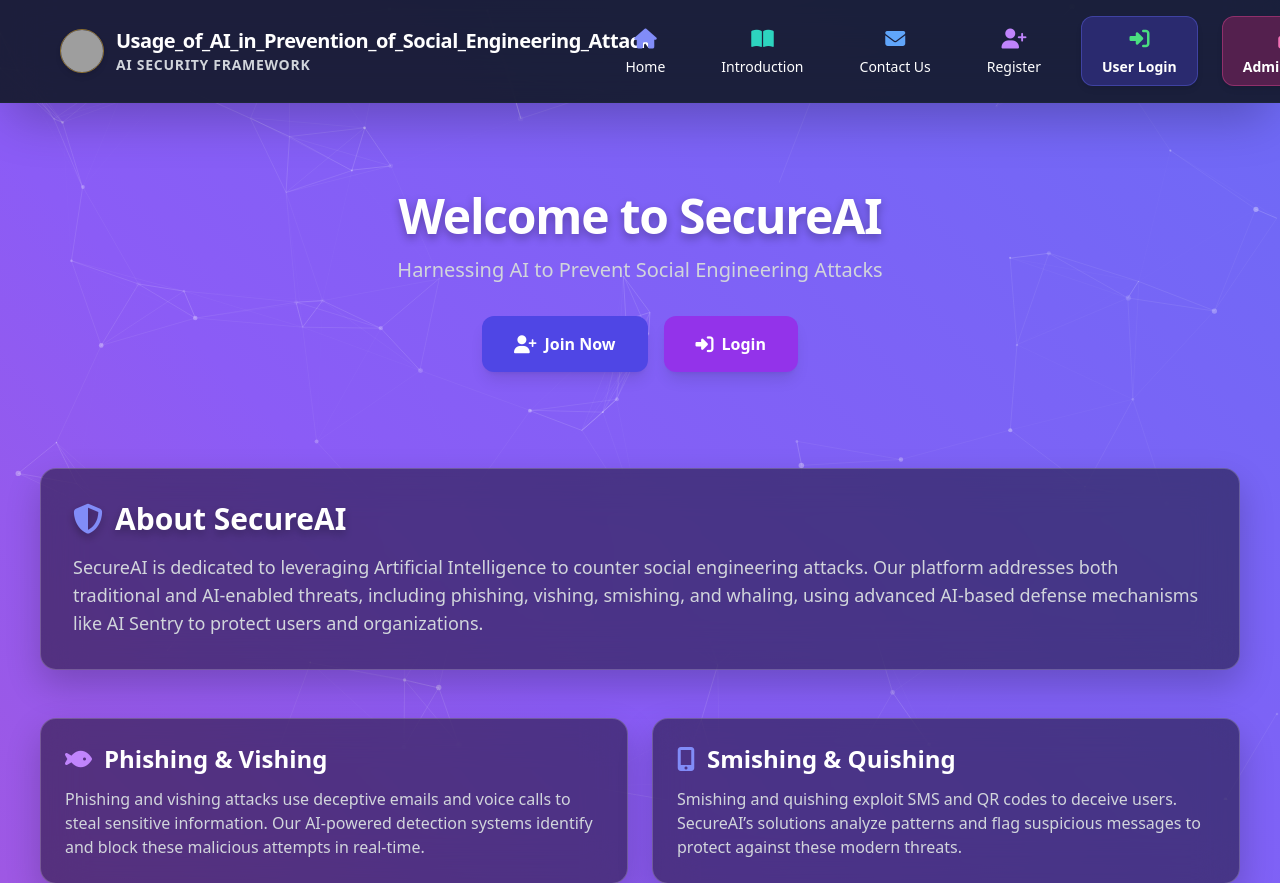
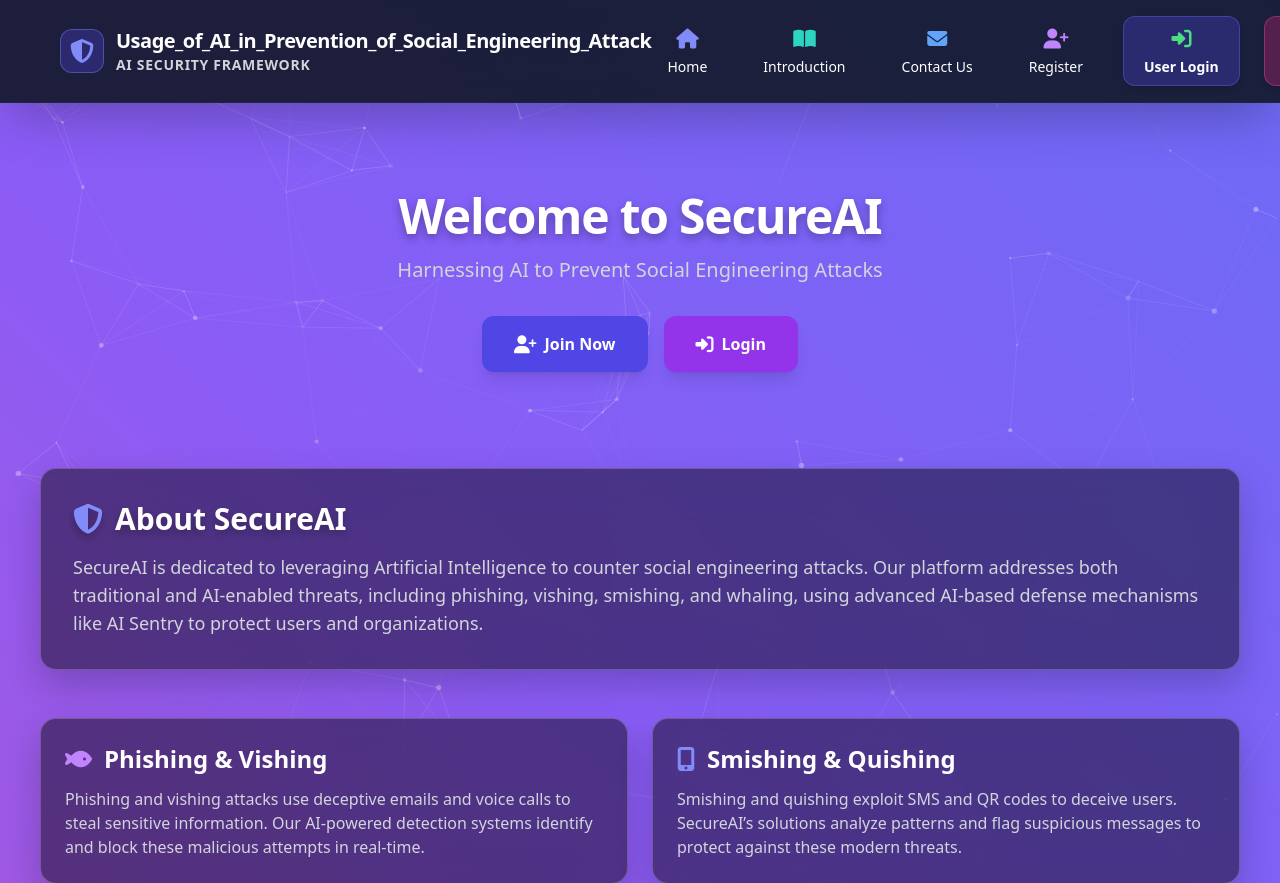
Before and after one commit to Kokalasaiteja/SecureAI, a Django app: page / in a window 1280 px wide. Shown: the top 883 px of the page. Run offline with Django 5.2, Linux system fonts and the light colour scheme; some libraries are stand-ins or nearby versions; grey boxes are pictures that could not be loaded.

Commit message:
Revert topbar and header logo image back to original shield icons

```diff
--- a/templates/admin_dashboard.html
+++ b/templates/admin_dashboard.html
@@ -38,7 +38,7 @@
     <!-- Header -->
     <div class="flex flex-col sm:flex-row justify-between items-center gap-4 mb-6 sm:mb-8 animate-slide-up bg-gray-900 bg-opacity-80 p-4 rounded-xl border border-gray-800">
         <h2 class="text-2xl sm:text-3xl font-bold flex items-center space-x-3 text-indigo-400">
-            <img src="/media/logo.jpg" alt="Logo" class="w-9 h-9 rounded-full object-cover border border-amber-400/50 shadow-md">
+            <i class="fas fa-tachometer-alt text-xl sm:text-2xl"></i>
             <span>Admin Dashboard</span>
         </h2>
         <div class="flex items-center space-x-3 w-full sm:w-auto justify-end">
--- a/templates/admin_home.html
+++ b/templates/admin_home.html
@@ -58,8 +58,8 @@
     <!-- Header -->
     <header class="bg-gray-900 bg-opacity-90 backdrop-blur-md p-4 shadow-lg fixed w-full z-20 top-0 left-0 border-b border-gray-800">
         <div class="container mx-auto flex flex-wrap justify-between items-center">
-            <div class="text-xl sm:text-2xl font-bold flex items-center space-x-2.5">
-                <img src="/media/logo.jpg" alt="Logo" class="w-9 h-9 rounded-full object-cover border border-amber-400/50 shadow-md">
+            <div class="text-xl sm:text-2xl font-bold flex items-center space-x-2">
+                <i class="fas fa-shield-alt text-indigo-400"></i>
                 <span>SecureAI Admin</span>
             </div>
             <nav class="mt-2 sm:mt-0">
--- a/templates/base.html
+++ b/templates/base.html
@@ -101,7 +101,9 @@
 
                 <!-- Brand Logo / Title -->
                 <a href="/" class="text-lg sm:text-xl lg:text-2xl font-extrabold flex items-center space-x-3 text-white hover:text-indigo-300 transition-all group">
-                    <img src="/media/logo.jpg" alt="Logo" class="w-10 h-10 sm:w-11 sm:h-11 rounded-full object-cover border border-amber-400/50 shadow-md group-hover:scale-105 transition-transform">
+                    <div class="w-10 h-10 sm:w-11 sm:h-11 rounded-xl bg-indigo-600/30 border border-indigo-400/40 flex items-center justify-center group-hover:scale-105 transition-transform">
+                        <i class="fas fa-shield-alt text-indigo-400 text-xl sm:text-2xl"></i>
+                    </div>
                     <div class="flex flex-col">
                         <span class="hidden xl:inline tracking-tight font-black text-white text-lg xl:text-xl">Usage_of_AI_in_Prevention_of_Social_Engineering_Attack</span>
                         <span class="xl:hidden tracking-tight font-black text-indigo-400 text-xl sm:text-2xl">SecureAI</span>
@@ -148,7 +150,9 @@
         <!-- Drawer Header -->
         <div class="p-4 sm:p-5 border-b border-gray-800/80 flex items-center justify-between bg-gray-900/80">
             <div class="flex items-center space-x-3">
-                <img src="/media/logo.jpg" alt="Logo" class="w-9 h-9 rounded-full object-cover border border-amber-400/50 shadow-md">
+                <div class="w-9 h-9 rounded-xl bg-indigo-600/30 border border-indigo-400/40 flex items-center justify-center">
+                    <i class="fas fa-shield-alt text-indigo-400"></i>
+                </div>
                 <div>
                     <h2 class="text-base font-bold text-white tracking-tight">SecureAI</h2>
                     <p class="text-[11px] text-gray-400">Navigation Menu</p>
--- a/templates/users/user_base.html
+++ b/templates/users/user_base.html
@@ -103,7 +103,7 @@
         <span class="text-xs font-semibold text-gray-300 uppercase tracking-wider hidden sm:inline">Menu</span>
       </button>
       <div class="flex items-center space-x-2.5">
-        <img src="/media/logo.jpg" alt="Logo" class="w-8 h-8 rounded-full object-cover border border-amber-400/50 shadow-md">
+        <i class="fas fa-user-shield text-teal-400 text-xl"></i>
         <span class="font-bold text-base sm:text-lg text-white">SecureAI Panel</span>
       </div>
     </div>
@@ -116,7 +116,7 @@
   <aside id="user-sidebar" class="fixed top-0 left-0 z-40 w-64 bg-gray-900 bg-opacity-95 h-screen p-6 shadow-2xl transition-transform duration-300 ease-in-out -translate-x-full md:translate-x-0 flex flex-col overflow-y-auto">
     <div class="flex items-center justify-between mb-8 pb-4 border-b border-gray-800 md:border-none">
       <div class="flex items-center space-x-2.5">
-        <img src="/media/logo.jpg" alt="Logo" class="w-9 h-9 rounded-full object-cover border border-amber-400/50 shadow-md">
+        <i class="fas fa-user-shield text-teal-400 text-2xl"></i>
         <h1 class="text-xl font-bold">SecureAI Panel</h1>
       </div>
       <!-- Mobile Close Button inside sidebar -->
```
